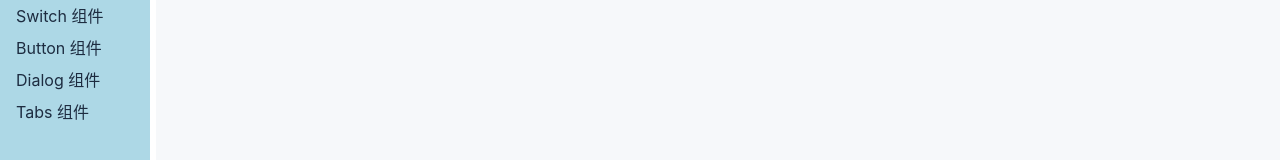
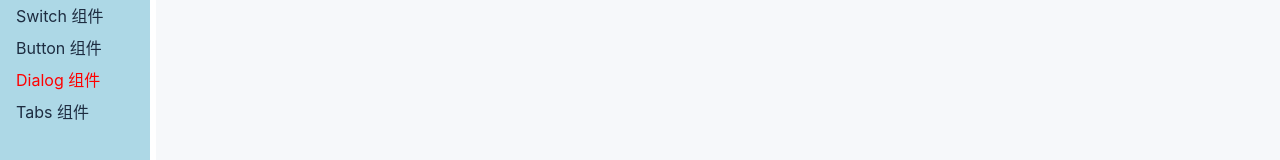
Before and after one commit to jiangyongting0810/PulseUI, a Vue app in the folder PulseUI/: page /#/doc/dialog in a window 1280 px wide. Shown: the part 206-366 px from the top of the page. Built offline with nearby package versions, Linux system fonts and the light colour scheme.

Commit message:
简单高亮当前路由

```diff
--- a/PulseUI/src/views/Doc.vue
+++ b/PulseUI/src/views/Doc.vue
@@ -48,6 +48,9 @@ export default {
 };
 </script>
 <style lang="scss" scoped>
+.router-link-active {
+  color: red;
+}
 .layout {
   display: flex;
   flex-direction: column;
```
